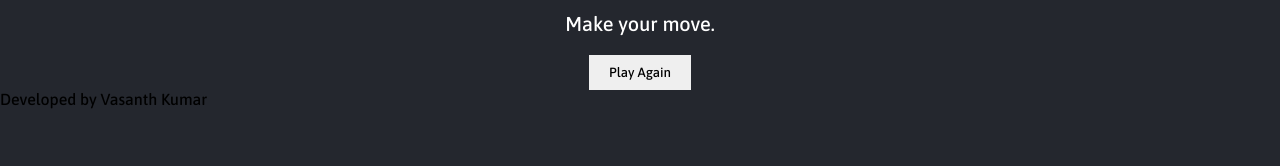
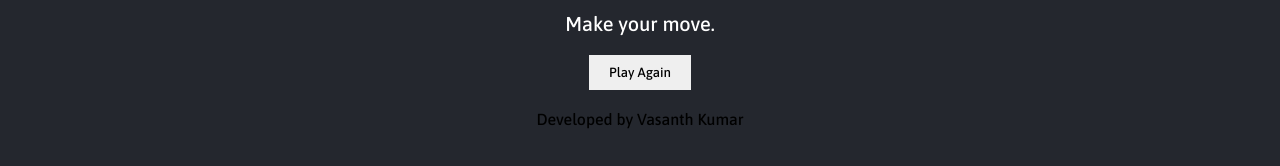
Before and after one commit to vasanth5627/Projects-FrontEnd, a plain HTML site: page Rock Paper Scissors/index.html in a window 1280 px wide. Shown: the part 528-694 px from the top of the page. Drawn offline with Linux system fonts and the light colour scheme.

Commit message:
Update style.css

```diff
--- a/Rock Paper Scissors/style.css
+++ b/Rock Paper Scissors/style.css
@@ -147,3 +147,8 @@ header > h1{
 .form{
     text-align:center;
 }
+
+footer{
+    text-align: center;
+    margin-top: 20px;
+}
```
